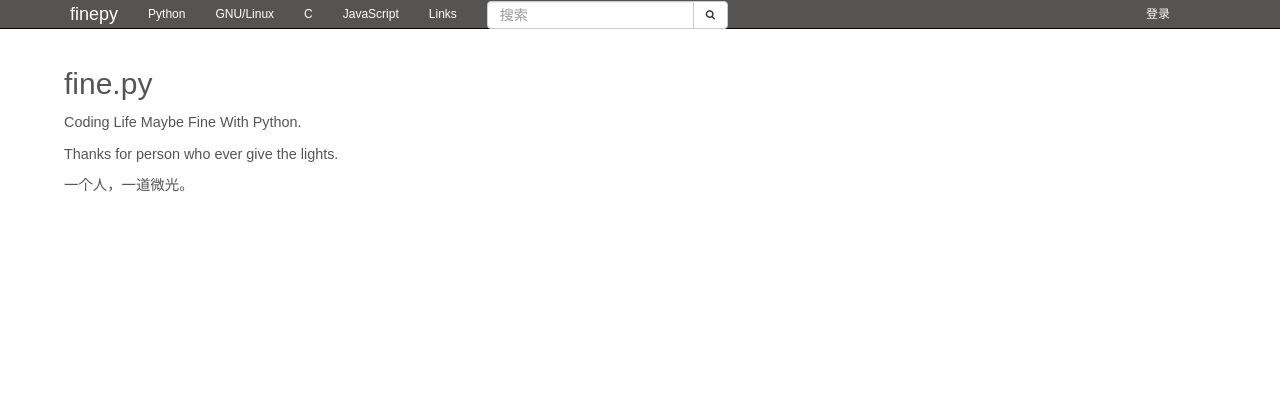
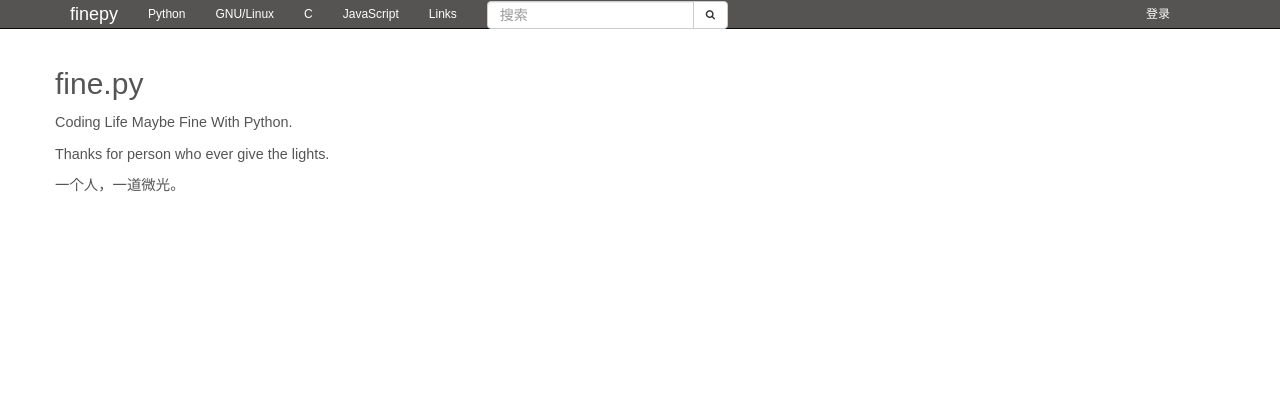
Before and after one commit to finron/finepy, a Flask app: page /about in a window 1280 px wide. Shown: the top 420 px of the page. Run offline with Flask 2, Linux system fonts and the light colour scheme; tables that the repository leaves empty hold one stand-in row (values such as "Sample post"); parts of the project's set-up code (start-up, migrations or seed data) failed here and were passed over; some libraries are stand-ins or nearby versions.

Commit message:
0.1 version

```diff
--- a/fine/static/style/css/layout.css
+++ b/fine/static/style/css/layout.css
@@ -54,7 +54,7 @@ body .navbar #login {
 }
 body #main{
     color: #555;
-    margin: 42px !important;
+    margin: 42px 0 !important;
     padding: 4px 2px;
 }
 body #main > h1 {
```
Also changed, not shown: fine/templates/admin/_toptab.html (+8 -5 lines).
